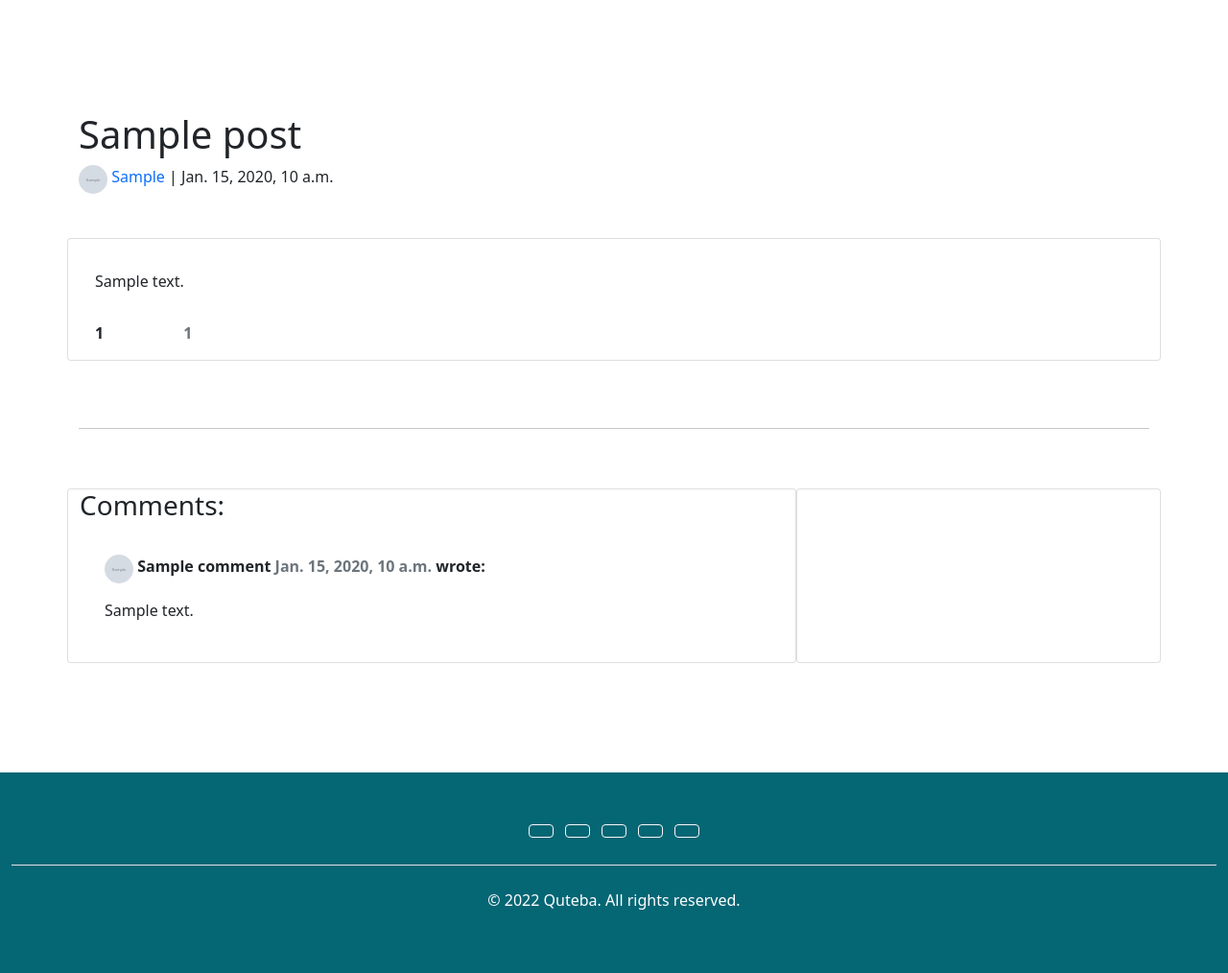
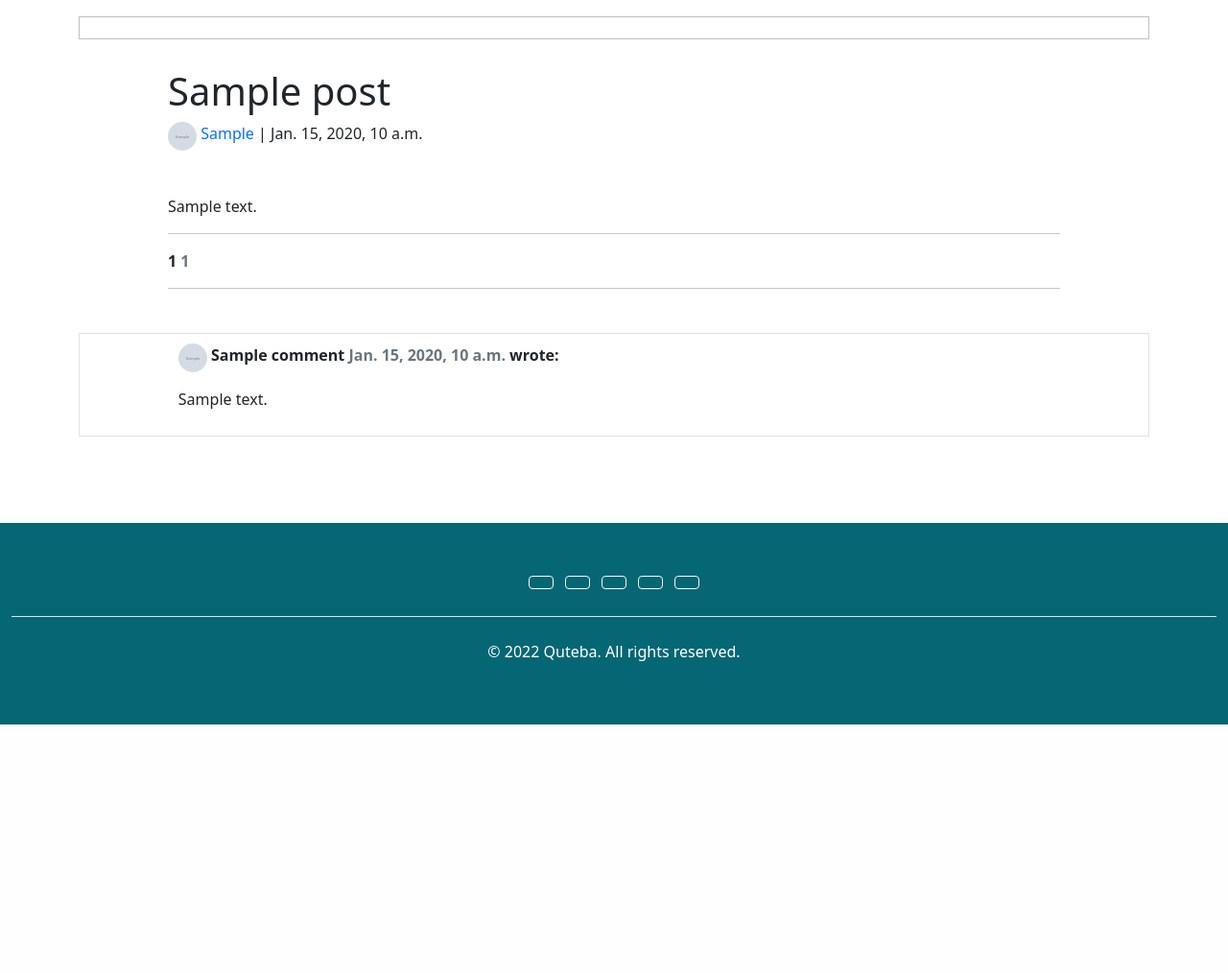
Before and after one commit to Amareteklay/quteba, a Django app: a page that uses qblog/templates/qblog/post_detail.html in a window 1280 px wide. Shown: the part 58-1072 px from the top of the page at 96% size. After the commit the page ends 813 px from the top, so only its background shows below. Run offline with Django 4.2, Linux system fonts and the light colour scheme; tables that the repository leaves empty hold one stand-in row (values such as "Sample post"); grey boxes marked "Sample" are stand-in pictures; parts of the project's set-up code (start-up, migrations or seed data) failed here and were passed over; some libraries are stand-ins or nearby versions.

Commit message:
restructure blog post page

```diff
--- a/qblog/templates/qblog/post_detail.html
+++ b/qblog/templates/qblog/post_detail.html
@@ -1,35 +1,40 @@
 {% extends 'base.html' %}
 {% load static %}
+{% load crispy_forms_tags %}
 {% block content %}
-{% load crispy_forms_tags %}
 
 <div class="masthead">
     <div class="container">
         <div class="row g-0">
-            <div class="d-none d-md-block col-md-12 masthead-image">
+            <div class="col-md-12">
                 {% if "placeholder" in post.featured_image.url %}
-                <img src="{% static 'images/quteba.png' %}" width="100%">
+                <img src="{% static 'images/quteba.png' %}" width="100%" height="100%">
                 {% else %}
-                <img src=" {{ post.featured_image.url }}" width="100%">
+                <img src=" {{ post.featured_image.url }}" width="100%" height="100%">
                 {% endif %}
             </div>
-            <div class="col-md-12 masthead-text">
+        </div>
+            <div class="row g-0">
+                <div class="col-md-1">
+                </div>
+                <div class="col-md-10">
                     <h1 class="post-title">{{ post.title }}</h1>
-                <a href="#" class="post-subtitle"><img class="rounded-circle article-img profile-img" src="{{ post.author.profile.image.url }}"> {{ post.author|title }} </a> <p class="d-inline">| {{ post.created_on }}</p>
+                    <a href="#" class="post-subtitle"><img class="rounded-circle article-img profile-img"
+                            src="{{ post.author.profile.image.url }}">
+                        {{ post.author|title }} </a>
+                    <p class="d-inline">| {{ post.created_on }}</p>
+                </div>
+                <div class="col-md-1">
                 </div>
             </div>
+        <div class="row g-0">
+            <div class="col-md-1">
             </div>
-</div>
-
-<div class="container">
-    <div class="row">
-        <div class="col card mb-4  mt-3 left  top">
-            <div class="card-body">
-                <p class="card-text ">
+            <div class="col-md-10">
+                <p class="card-text">
                     {{ post.content|safe|linebreaks }}
                 </p>
-                <div class="row">
-                    <div class="col-1">
+                <hr>
                 <strong>
                     {% if user.is_authenticated %}
                     <form class="d-inline" action="{% url 'post_like' post.slug %}" method="POST">
@@ -47,30 +52,24 @@
                     {% endif %}
                     </span class="text-secondary">{{ post.number_of_likes }} </span>
                 </strong>
-                    </div>
-                    <div class="col-1">
                 {% with comments.count as total_comments %}
                 <strong class="text-secondary"><i class="far fa-comments"></i>
                     {{ total_comments }}</strong>
                 {% endwith %}
+                <hr>
+            </div>
+            <div class="col-md-1">
             </div>
         </div>
+        <div class="row g-0 border">
+            <div class="col-md-1">
             </div>
-        </div>
-    </div>
-    <div class="row">
-        <div class="col">
-            <hr>
-        </div>
-    </div>
-    <div class="row">
-        <div class="col-md-8 card mb-4  mt-3 ">
-            <h3>Comments:</h3>
-            <div class="card-body">
+            <div class="col-md-6">
                 {% for comment in comments %}
                 <div class="comments" style="padding: 10px;">
                     <p class="font-weight-bold">
-                        <img class="rounded-circle article-img profile-img" src="{{ comment.post.author.profile.image.url }}">
+                        <img class="rounded-circle article-img profile-img"
+                            src="{{ comment.post.author.profile.image.url }}">
                         {{ comment.name }}
                         <span class=" text-muted font-weight-normal">
                             {{ comment.created_on }}
@@ -80,9 +79,9 @@
                 </div>
                 {% endfor %}
             </div>
+            <div class="col-md-1">
             </div>
-        <div class="col-md-4 card mb-4  mt-3 ">
-            <div class="card-body">
+            <div class="col-md-4">
                 {% if has_commented %}
                 <div class="alert alert-success" role="alert">
                     Your comment is awaiting approval
@@ -102,5 +101,4 @@
         </div>
     </div>
 </div>
-
 {% endblock content %}
--- a/qblog/views.py
+++ b/qblog/views.py
@@ -9,7 +9,7 @@
     model = Post
     queryset = Post.objects.filter(status=1).order_by('-created_on')
     template_name = 'qblog/blog.html'
-    paginate_by = 3
+    paginate_by = 10
 
 
 class PostDetail(View):
--- a/qforum/templates/qforum/thread_detail.html
+++ b/qforum/templates/qforum/thread_detail.html
@@ -2,8 +2,7 @@
 {% load static %}
 
 {% block details %}
-<div
-  class="card row-hover pos-relative py-3 px-3">
+<div class="card row-hover pos-relative px-3">
   <div class="row align-items-center">
     <div class="col-md-8 mb-3 mb-sm-0">
       <img class="rounded-circle article-img profile-img" src="{{ thread.name.profile.image.url }}">
--- a/qforum/templates/qforum/thread_list.html
+++ b/qforum/templates/qforum/thread_list.html
@@ -3,7 +3,7 @@
 
 {% block details %}
                 {% for thread in thread_list %}
-                <div class="card row-hover pos-relative py-3 px-3 mb-3 rounded-2">
+                <div class="card row-hover pos-relative px-3 mb-3 rounded-2">
                   <div class="row align-items-center">
                     <div class="col-md-8 mb-3 mb-sm-0">
                       <img class="rounded-circle article-img profile-img" src="{{ thread.name.profile.image.url }}">
```
Also changed, not shown: qblog/templates/qblog/blog.html (+35 -15 lines), qforum/templates/qforum/comment.html (+3 -8 lines), qpages/templates/qpages/about.html (+16 -56 lines). Lines whose indentation alone changed are shown as unchanged.
